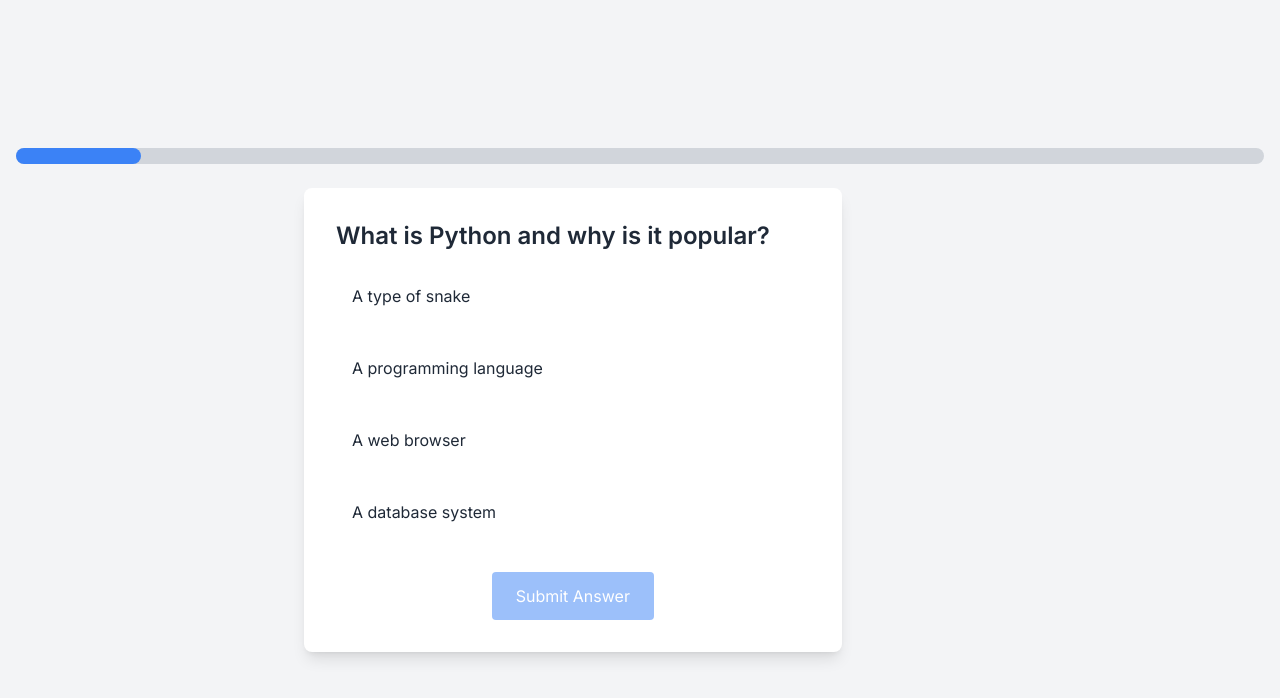
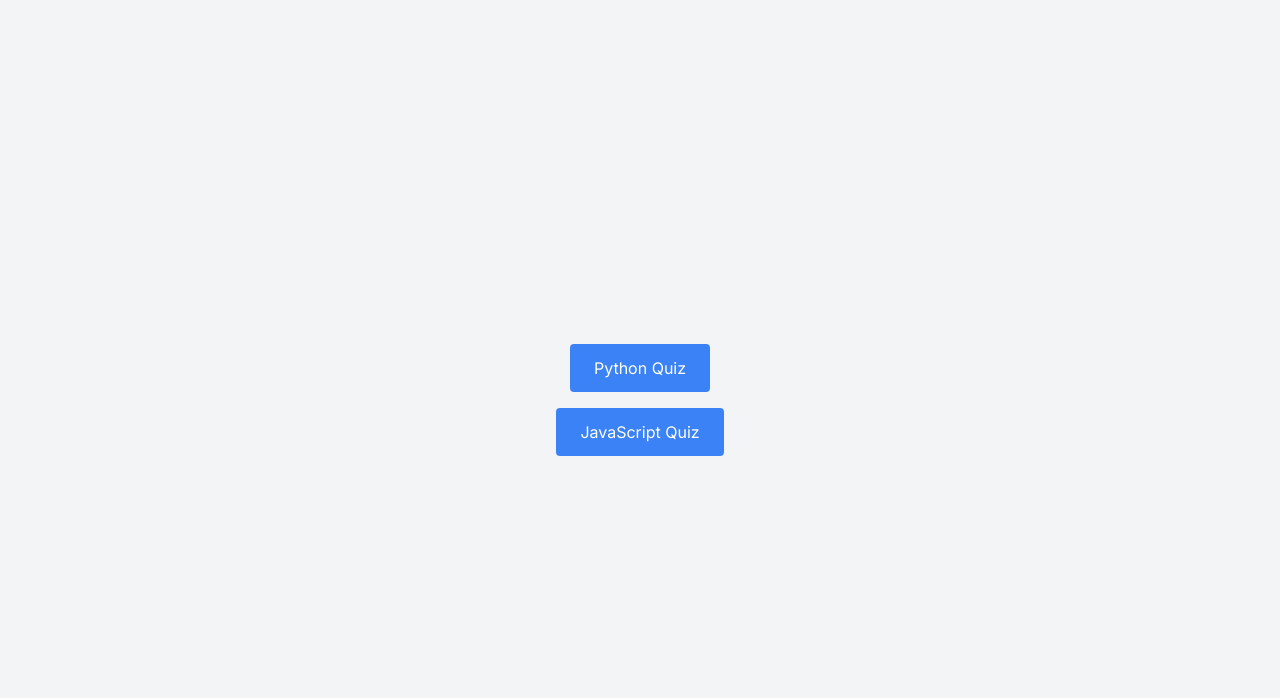
Before and after one commit to Jbony1988/quiz-app-nextjs, a Next.js app: page / in a window 1280 px wide. Shown: the top 698 px of the page. Built offline with nearby package versions, Linux system fonts and the light colour scheme.

Commit message:
moved python quiz and changed home page

```diff
--- /dev/null
+++ b/src/app/components/javascriptQuizPage.tsx
@@ -0,0 +1,95 @@
+'use client'
+import React, { useState } from 'react';
+import { motion } from 'framer-motion';
+import Quiz from './Quiz';
+import QuizResult from './QuizResult';
+import { javascriptQuestions } from '../data/javascriptQuestions';
+
+export default function JavaScriptQuizPage() {
+  const [currentSectionIndex, setCurrentSectionIndex] = useState(0);
+  const [currentQuestionIndex, setCurrentQuestionIndex] = useState(0);
+  const [correctAnswers, setCorrectAnswers] = useState(0);
+  const [showResult, setShowResult] = useState(false);
+  const [selectedOption, setSelectedOption] = useState('');
+
+  const currentSection = javascriptQuestions[currentSectionIndex];
+  const currentQuestion = currentSection.questions[currentQuestionIndex];
+
+  const handleAnswer = (event: React.MouseEvent<HTMLButtonElement>) => {
+    event.preventDefault();
+    if (selectedOption === currentQuestion.answer) {
+      setCorrectAnswers(correctAnswers + 1);
+    }
+
+    if (currentQuestionIndex < currentSection.questions.length - 1) {
+      setCurrentQuestionIndex(currentQuestionIndex + 1);
+      setSelectedOption('');
+    } else if (currentSectionIndex < javascriptQuestions.length - 1) {
+      setCurrentSectionIndex(currentSectionIndex + 1);
+      setCurrentQuestionIndex(0);
+      setSelectedOption('');
+    } else {
+      setShowResult(true);
+    }
+  };
+
+  // Calculate progress percentage
+  const totalQuestions = javascriptQuestions.reduce((acc, section) => acc + section.questions.length, 0);
+  const answeredQuestions =
+    javascriptQuestions
+      .slice(0, currentSectionIndex)
+      .reduce((acc, section) => acc + section.questions.length, 0) +
+    currentQuestionIndex +
+    1;
+  const progress = (answeredQuestions / totalQuestions) * 100;
+
+  return (
+    <div className="min-h-screen flex flex-col items-center justify-center bg-gray-100 p-4">
+      {/* Progress bar container */}
+      {!showResult && (
+        <div className="w-full bg-gray-300 h-4 rounded-full mb-6">
+          {/* Animated progress bar */}
+          <motion.div
+            className="bg-blue-500 h-4 rounded-full"
+            style={{ width: `${progress}%` }}
+            initial={{ width: 0 }}
+            animate={{ width: `${progress}%` }}
+            transition={{ duration: 0.5 }}
+          />
+        </div>
+      )}
+      <motion.div
+        initial={{ opacity: 0, y: -20 }}
+        animate={{ opacity: 1, y: 0 }}
+        exit={{ opacity: 0, y: -20 }}
+        transition={{ duration: 0.3 }}
+        className="w-full max-w-2xl" // Set maximum width to prevent overflowing
+      >
+        {!showResult ? (
+          <div className="w-full h-full" style={{ width: '80%' }}> {/* Container with 80% width */}
+            <Quiz
+              question={currentQuestion.question}
+              options={currentQuestion.options}
+              handleAnswer={handleAnswer}
+              selectedOption={selectedOption}
+              setSelectedOption={setSelectedOption}
+            />
+          </div>
+        ) : (
+          <div className="w-full h-full" style={{ width: '80%' }}> {/* Container with 80% width */}
+            <QuizResult
+              correctAnswers={correctAnswers}
+              totalQuestions={totalQuestions}
+              onRestart={() => {
+                setCurrentSectionIndex(0);
+                setCurrentQuestionIndex(0);
+                setCorrectAnswers(0);
+                setShowResult(false);
+              }}
+            />
+          </div>
+        )}
+      </motion.div>
+    </div>
+  );
+}
--- a/src/app/components/javascriptQuizPage.js
+++ b/src/app/components/pythonQuizPage.tsx
@@ -3,30 +3,21 @@ import React, { useState } from 'react';
 import { motion } from 'framer-motion';
 import Quiz from './Quiz';
 import QuizResult from './QuizResult';
-import { javascriptQuestions } from '../data/javascriptQuestions';
+import { pythonQuestions } from '../data/data'
 
-export default function JavaScriptQuizPage() {
-  const [currentSectionIndex, setCurrentSectionIndex] = useState(0);
+export default function PythonQuizPage() {
   const [currentQuestionIndex, setCurrentQuestionIndex] = useState(0);
   const [correctAnswers, setCorrectAnswers] = useState(0);
   const [showResult, setShowResult] = useState(false);
   const [selectedOption, setSelectedOption] = useState('');
 
-  const currentSection = javascriptQuestions[currentSectionIndex];
-  const currentQuestion = currentSection.questions[currentQuestionIndex];
-
-  const handleAnswer = (event) => {
+  const handleAnswer = (event: React.MouseEvent<HTMLButtonElement>) => {
     event.preventDefault();
-    if (selectedOption === currentQuestion.answer) {
+    if (selectedOption === pythonQuestions[currentQuestionIndex].answer) {
       setCorrectAnswers(correctAnswers + 1);
     }
-
-    if (currentQuestionIndex < currentSection.questions.length - 1) {
+    if (currentQuestionIndex < pythonQuestions.length - 1) {
       setCurrentQuestionIndex(currentQuestionIndex + 1);
-      setSelectedOption('');
-    } else if (currentSectionIndex < javascriptQuestions.length - 1) {
-      setCurrentSectionIndex(currentSectionIndex + 1);
-      setCurrentQuestionIndex(0);
       setSelectedOption('');
     } else {
       setShowResult(true);
@@ -34,14 +25,7 @@ export default function JavaScriptQuizPage() {
   };
 
   // Calculate progress percentage
-  const totalQuestions = javascriptQuestions.reduce((acc, section) => acc + section.questions.length, 0);
-  const answeredQuestions =
-    javascriptQuestions
-      .slice(0, currentSectionIndex)
-      .reduce((acc, section) => acc + section.questions.length, 0) +
-    currentQuestionIndex +
-    1;
-  const progress = (answeredQuestions / totalQuestions) * 100;
+  const progress = ((currentQuestionIndex + 1) / pythonQuestions.length) * 100;
 
   return (
     <div className="min-h-screen flex flex-col items-center justify-center bg-gray-100 p-4">
@@ -68,8 +52,8 @@ export default function JavaScriptQuizPage() {
         {!showResult ? (
           <div className="w-full h-full" style={{ width: '80%' }}> {/* Container with 80% width */}
             <Quiz
-              question={currentQuestion.question}
-              options={currentQuestion.options}
+              question={pythonQuestions[currentQuestionIndex].question}
+              options={pythonQuestions[currentQuestionIndex].options}
               handleAnswer={handleAnswer}
               selectedOption={selectedOption}
               setSelectedOption={setSelectedOption}
@@ -79,9 +63,8 @@ export default function JavaScriptQuizPage() {
           <div className="w-full h-full" style={{ width: '80%' }}> {/* Container with 80% width */}
             <QuizResult
               correctAnswers={correctAnswers}
-              totalQuestions={totalQuestions}
+              totalQuestions={pythonQuestions.length}
               onRestart={() => {
-                setCurrentSectionIndex(0);
                 setCurrentQuestionIndex(0);
                 setCorrectAnswers(0);
                 setShowResult(false);
--- a/src/app/page.tsx
+++ b/src/app/page.tsx
@@ -1,78 +1,19 @@
-'use client'
-import React, { useState } from 'react';
-import { motion } from 'framer-motion';
-import Quiz from './components/Quiz';
-import QuizResult from './components/QuizResult';
-import { pythonQuestions } from './data/data';
+import React from 'react';
+import Link from 'next/link';
 
-export default function Home() {
-  const [currentQuestionIndex, setCurrentQuestionIndex] = useState(0);
-  const [correctAnswers, setCorrectAnswers] = useState(0);
-  const [showResult, setShowResult] = useState(false);
-  const [selectedOption, setSelectedOption] = useState('');
-
-  const handleAnswer = (event: React.MouseEvent<HTMLButtonElement>) => {
-    event.preventDefault();
-    if (selectedOption === pythonQuestions[currentQuestionIndex].answer) {
-      setCorrectAnswers(correctAnswers + 1);
-    }
-    if (currentQuestionIndex < pythonQuestions.length - 1) {
-      setCurrentQuestionIndex(currentQuestionIndex + 1);
-      setSelectedOption('');
-    } else {
-      setShowResult(true);
-    }
-  };
-
-  // Calculate progress percentage
-  const progress = ((currentQuestionIndex + 1) / pythonQuestions.length) * 100;
-
+const Home = () => {
   return (
     <div className="min-h-screen flex flex-col items-center justify-center bg-gray-100 p-4">
-      {/* Progress bar container */}
-      {!showResult && (
-        <div className="w-full bg-gray-300 h-4 rounded-full mb-6">
-          {/* Animated progress bar */}
-          <motion.div
-            className="bg-blue-500 h-4 rounded-full"
-            style={{ width: `${progress}%` }}
-            initial={{ width: 0 }}
-            animate={{ width: `${progress}%` }}
-            transition={{ duration: 0.5 }}
-          />
-        </div>
-      )}
-      <motion.div
-        initial={{ opacity: 0, y: -20 }}
-        animate={{ opacity: 1, y: 0 }}
-        exit={{ opacity: 0, y: -20 }}
-        transition={{ duration: 0.3 }}
-        className="w-full max-w-2xl" // Set maximum width to prevent overflowing
-      >
-        {!showResult ? (
-          <div className="w-full h-full" style={{ width: '80%' }}> {/* Container with 80% width */}
-            <Quiz
-              question={pythonQuestions[currentQuestionIndex].question}
-              options={pythonQuestions[currentQuestionIndex].options}
-              handleAnswer={handleAnswer}
-              selectedOption={selectedOption}
-              setSelectedOption={setSelectedOption}
-            />
-          </div>
-        ) : (
-          <div className="w-full h-full" style={{ width: '80%' }}> {/* Container with 80% width */}
-            <QuizResult
-              correctAnswers={correctAnswers}
-              totalQuestions={pythonQuestions.length}
-              onRestart={() => {
-                setCurrentQuestionIndex(0);
-                setCorrectAnswers(0);
-                setShowResult(false);
-              }}
-            />
-          </div>
-        )}
-      </motion.div>
+      <div className="flex flex-col items-center justify-center space-y-4">
+        <Link href="/python-quiz">
+          <button className="bg-blue-500 text-white px-6 py-3 rounded">Python Quiz</button>
+        </Link>
+        <Link href="/javascript-quiz">
+          <button className="bg-blue-500 text-white px-6 py-3 rounded">JavaScript Quiz</button>
+        </Link>
+      </div>
     </div>
   );
 }
+
+export default Home;
--- /dev/null
+++ b/src/app/python-quiz/page.tsx
@@ -0,0 +1,12 @@
+// pages/javascript-quiz.tsx
+
+import React from 'react';
+import PythonQuizPage from '../components/pythonQuizPage';
+
+const PythonQuiz = () => {
+  return (
+    <PythonQuizPage />
+  );
+}
+
+export default PythonQuiz;
```
